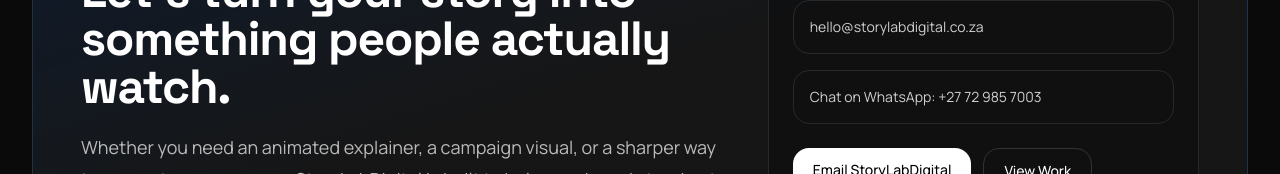
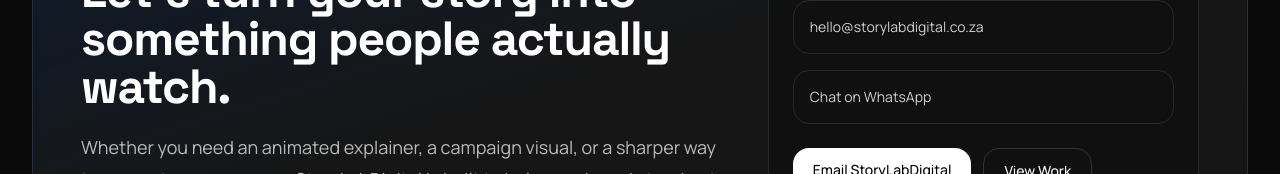
Before and after one commit to StoryLabDigital/storylabdigital-site, a Next.js app: page / in a window 1280 px wide. Shown: the part 4341-4515 px from the top of the page. Built offline with nearby package versions, Linux system fonts and the light colour scheme.

Commit message:
Update text

```diff
--- a/app/page.tsx
+++ b/app/page.tsx
@@ -400,7 +400,7 @@
                     href="https://wa.me/27729857003"
                     className="block rounded-2xl border border-white/10 px-4 py-4 transition hover:bg-white/5"
                   >
-                    Chat on WhatsApp: +27 72 985 7003
+                    Chat on WhatsApp
                   </a>
                 </div>
                 <div className="mt-6 flex flex-wrap gap-3">
```
